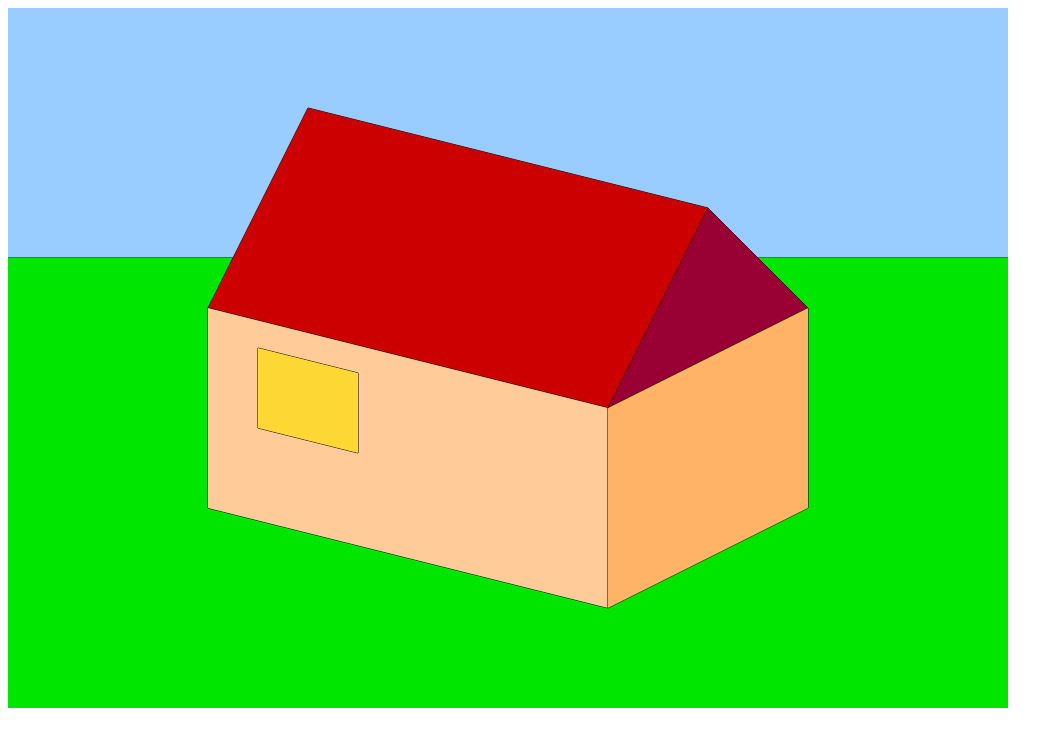
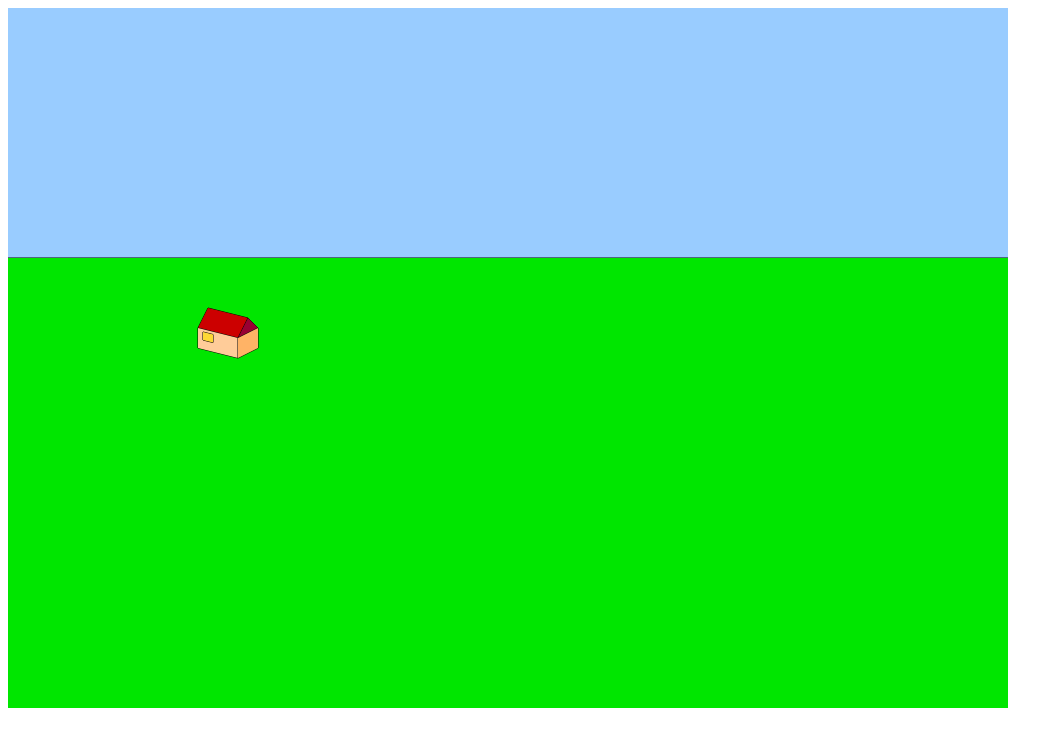
Before and after one commit to Astrid35829/M2_prog_js, a plain HTML site: page canvashuis/index.html in a window 1280 px wide. Shown: the whole page, without its empty margins (0-1063 px from the left). Drawn offline with Linux system fonts and the light colour scheme.

Commit message:
update programmeer lessen

```diff
--- a/canvashuis/app.js
+++ b/canvashuis/app.js
@@ -2,15 +2,16 @@ class App
 {
     runApplication()
     {
-        this.tekenHuis();
+        let canvas = document.getElementById("canvasId");
+        let g = canvas.getContext("2d");
+        console.log(canvas)
+        let x = 200;
+        let y = 300;
+        this.tekenHuis(g,x,y);
     }
 
-    tekenHuis()
+    tekenHuis(g, x, y)
        {
-        let canvas = document.getElementById("canvasId");
-        let g = canvas.getContext("2d");
-
-        console.log(canvas)
 
         // Lucht
         g.beginPath()
@@ -37,10 +38,10 @@ class App
         // Groot dak vlak
         g.beginPath()
         g.fillStyle = "#cc0000";
-        g.moveTo(300,100);
-        g.lineTo(200,300);
-        g.lineTo(600,400);
-        g.lineTo(700,200);
+        g.moveTo(x,y);
+        g.lineTo(x - 10,y + 20);
+        g.lineTo(x + 30, y + 30);
+        g.lineTo(x + 40,y + 10);
         g.closePath();
         g.stroke();
         g.fill()
@@ -48,24 +49,20 @@ class App
         // Driehoek dak vlak
         g.beginPath()
         g.fillStyle = "#990033";
-        g.moveTo(700,200);
-        g.lineTo(600,400);
-        g.lineTo(800,300);
+        g.moveTo(x + 40, y + 10);
+        g.lineTo(x + 30, y + 30);
+        g.lineTo(x + 50,y + 20);
         g.closePath();
         g.stroke();
         g.fill()
 
-        // deur
-        g.beginPath()
-        g.fillStyle = "#663300 "
-
         // Groot muur vlak
         g.beginPath()
         g.fillStyle = "#ffcc99";
-        g.moveTo(200,300);
-        g.lineTo(200,500);
-        g.lineTo(600,600);
-        g.lineTo(600,400);
+        g.moveTo(x - 10, y + 20);
+        g.lineTo(x + -10, y + 40);
+        g.lineTo(x + 30, y + 50);
+        g.lineTo(x + 30, y + 30);
         g.closePath();
         g.stroke();
         g.fill()
@@ -73,10 +70,10 @@ class App
         // raam
         g.beginPath()
         g.fillStyle = "#FDD835";
-        g.moveTo(250,340);
-        g.lineTo(250,420);
-        g.lineTo(350,445);
-        g.lineTo(350,365);
+        g.moveTo(x - 5, y + 24);
+        g.lineTo(x - 5, y + 32);
+        g.lineTo(x + 5, y + 34.5);
+        g.lineTo(x + 5, y + 26.5);
         g.closePath();
         g.stroke();
         g.fill()
@@ -84,10 +81,10 @@ class App
         // Klein muur vlak
         g.beginPath()
         g.fillStyle = "#ffb366"
-        g.moveTo(600,400);
-        g.lineTo(600,600);
-        g.lineTo(800,500);
-        g.lineTo(800,300);
+        g.moveTo(x + 30, y + 30);
+        g.lineTo(x + 30, y + 50);
+        g.lineTo(x + 50, y + 40);
+        g.lineTo(x + 50, y + 20);
         g.closePath();
         g.stroke();
         g.fill()
```
Also changed, not shown: les 5 array en loops/canvas/app.js (added, +11 -0 lines), les 5 array en loops/canvas/index.html (renamed from les 5 array en loops/index.html, +1 -1 lines), les 5 array en loops/html/app.js (added, +13 -0 lines), les 5 array en loops/html/index.html (added, +19 -0 lines), les 5 array en loops/app.js (deleted).
